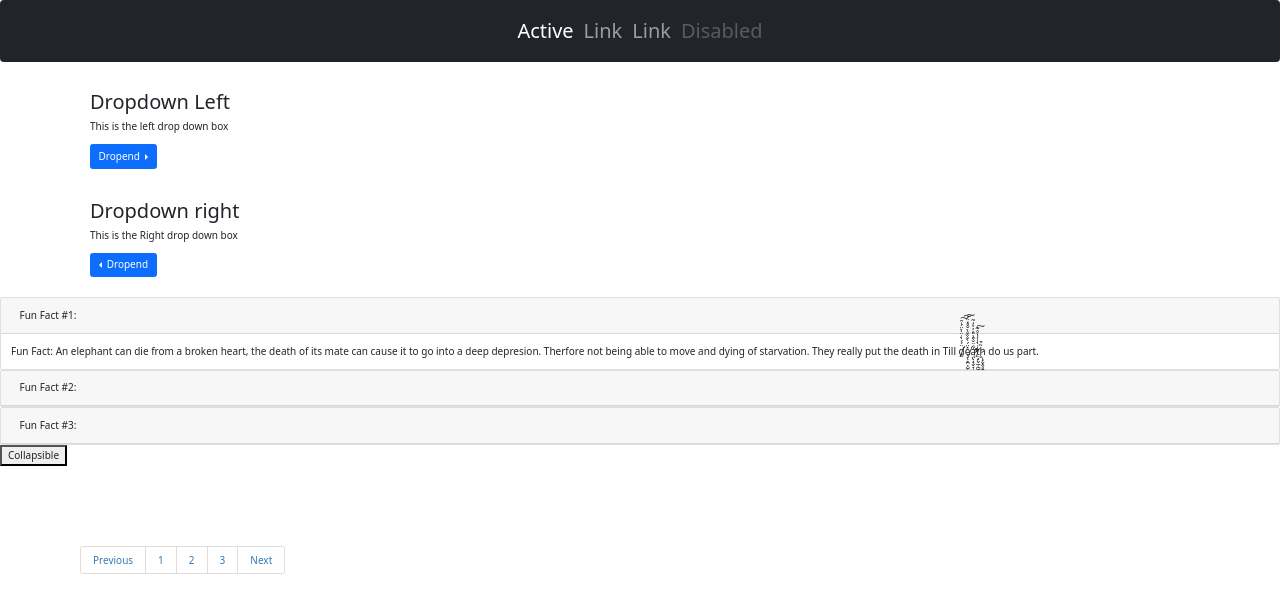
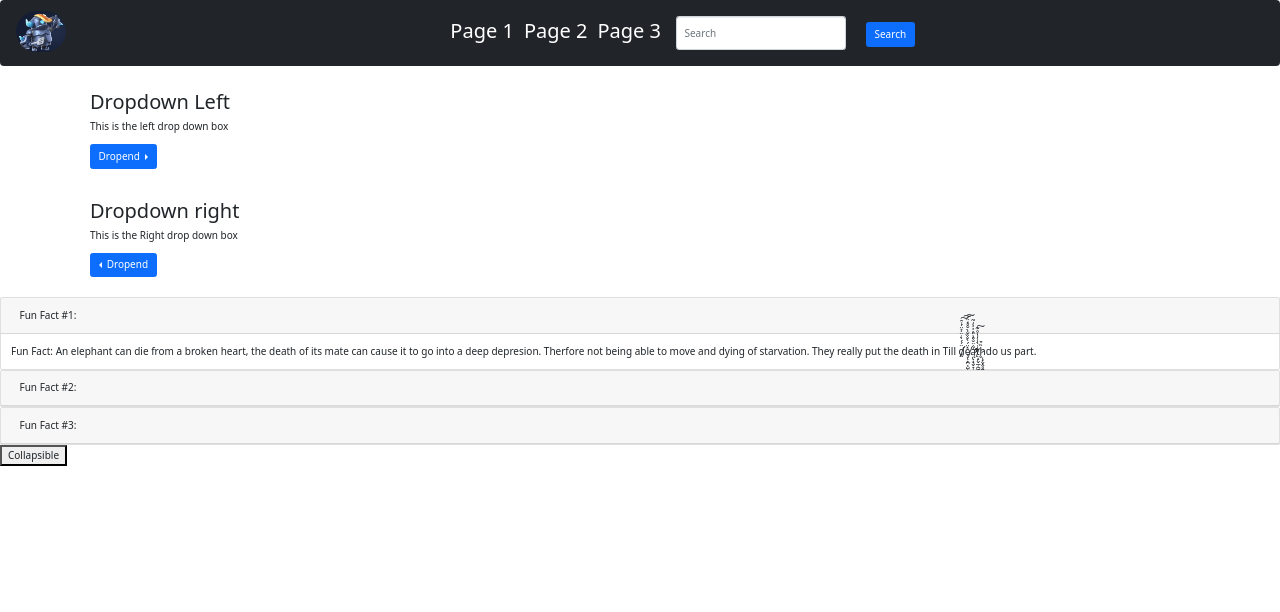
Before and after one commit to ChristopherHerrmann/Bootstrap-Practice-1, a plain HTML site: page index2.html in a window 1280 px wide. Drawn offline with nearby package versions, Linux system fonts and the light colour scheme.

Commit message:
-Edited Nav Bar

```diff
--- a/index2.html
+++ b/index2.html
@@ -57,7 +57,7 @@
     </div>
     <div id="collapseOne" class="collapse show" data-bs-parent="#accordion">
       <div class="card-body">
-        Fun Fact: An elephant can die from a broken heart, the death of its mate can cause it to go into a deep depresion. Therfore not being able to move and dying of starvation. They really put the death in Till d̸̛̰̈́́̀͑̈̍͛̈́͑̑͠͠ȩ̸̨̟̪͔̺̩̮̽̈́̀̐̏̐̀̐̊̽̈́͠ą̷̢̛̛̛͎͉̬̟̜̘͔̩̭̘̭̠͋̈̐̎̔̎͐͐͐̓͂̕t̸̤͕̙̬̲̜̻̝͗̀̾̓̔̊͊͠ͅḩ̷̨̙̬̭̥͍͓̜̮̟̤͈̏͒ do us part.
+        Fun Fact: An elephant can die from a broken heart, the death of its mate can cause it to go into a deep depresion. Therfore not being able to move and dying of starvation. They really put the death in Till<link href=""> d̸̛̰̈́́̀͑̈̍͛̈́͑̑͠͠ȩ̸̨̟̪͔̺̩̮̽̈́̀̐̏̐̀̐̊̽̈́͠ą̷̢̛̛̛͎͉̬̟̜̘͔̩̭̘̭̠͋̈̐̎̔̎͐͐͐̓͂̕t̸̤͕̙̬̲̜̻̝͗̀̾̓̔̊͊͠ͅḩ̷̨̙̬̭̥͍͓̜̮̟̤͈̏͒</link>do us part.
       </div>
     </div>
   </div>
@@ -111,27 +111,30 @@
 
 
 
-    <ul class="pagination" style="margin:10vh">
-      <li class="page-item"><a class="page-link" href="index.html">Previous</a></li>
-      <li class="page-item"><a class="page-link" href="index1.html">1</a></li>
-      <li class="page-item"><a class="page-link" href="index2.html">2</a></li>
-      <li class="page-item"><a class="page-link" href="index3.html">3</a></li>
-      <li class="page-item"><a class="page-link" href="index3.html">Next</a></li>
-    </ul>
 <nav class="navbar navbar-expand-sm bg-dark navbar-dark fixed-top" style="font-size:20px">
+  <a class="navbar-brand" href="#">
+       <img src="img4/pan2.png" alt="Logo" style="width:50px; margin-left:0" class="rounded-pill">
+     </a>
+   </div>
   <div class="container-fluid">
+
     <ul class="navbar-nav">
+
       <li class="nav-item">
-            <a class="nav-link active" href="#">Active</a>
+        <a class="nav-link active" href="index.html">Page 1</a>
       </li>
       <li class="nav-item">
-            <a class="nav-link" href="#">Link</a>
+        <a class="nav-link active" href="index2.html">Page 2</a>
       </li>
       <li class="nav-item">
-            <a class="nav-link" href="#">Link</a>
+        <a class="nav-link active" href="index3.html">Page 3</a>
       </li>
-          <li class="nav-item">
-            <a class="nav-link disabled" href="#">Disabled</a>
+  <form style="padding:10px; margin:auto; float:right">
+     <input class="form-control me-2" type="text" placeholder="Search">
+   </form>
+   <a style="padding:10px; margin:auto">
+     <button class="btn btn-primary" type="button">Search</button>
+   </a>
       </li>
     </ul>
   </div>
```
Also changed, not shown: index.html (+16 -6 lines), index3.html (+16 -6 lines), index4.html (added, +15 -0 lines). Lines whose indentation alone changed are shown as unchanged.
